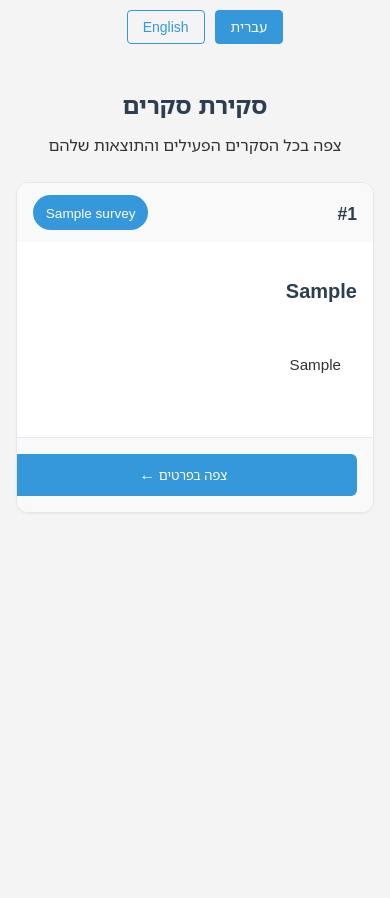
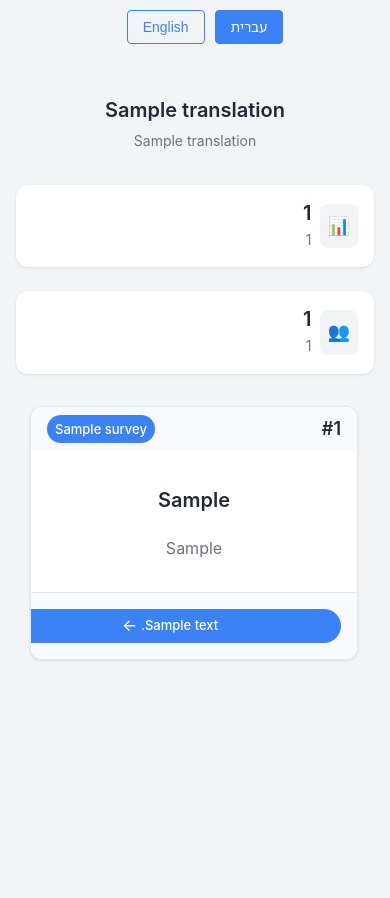
Before and after one commit to ariel-research/budget-survey, a Flask app: template application/templates/dashboard/surveys_overview.html in a window 390 px wide. Before the commit the page ends 513 px from the top, so only its background shows below. Run offline with Flask 3, Linux system fonts and the light colour scheme; the template is opened without the code that fills it: most values are stand-ins (such as "Sample title", 1, 10 or a date in 2020).

Commit message:
refactor(dashboard): Enhance dashboard UI/UX design
- Separate dashboard styles into dedicated CSS file
- Define CSS variables for maintainability
- Reorganize metrics display with compact centered layout
- Improve survey cards grid presentation
- Add proper spacing and alignment
- Optimize responsive design for mobile

```diff
--- /dev/null
+++ b/application/static/css/dashboard_style.css
@@ -0,0 +1,330 @@
+/* ==========================================================================
+   Variables & Settings
+   ========================================================================== */
+   :root {
+    /* Colors */
+    --color-primary: #3B82F6;    /* Blue */
+    --color-success: #10B981;    /* Green */
+    --color-purple: #8B5CF6;     /* Purple */
+
+    /* Text Colors */
+    --color-text-dark: #1f2937;
+    --color-text-light: #6b7280;
+
+    /* Background Colors */
+    --color-background: #F3F4F6;
+    --color-background-light: #ffffff;
+    --color-background-alt: #f8fafc;
+
+    /* Border Colors */
+    --color-border: #e5e7eb;
+
+    /* Shadow values */
+    --shadow-sm: 0 1px 3px rgba(0, 0, 0, 0.1);
+    --shadow-md: 0 4px 6px -1px rgba(0, 0, 0, 0.1);
+
+    /* Spacing */
+    --spacing-xs: 0.25rem;    /* 4px */
+    --spacing-sm: 0.5rem;     /* 8px */
+    --spacing-md: 1rem;       /* 16px */
+    --spacing-lg: 1.5rem;     /* 24px */
+    --spacing-xl: 2rem;       /* 32px */
+
+    /* Font Sizes */
+    --text-xs: 0.8125rem;     /* 13px */
+    --text-sm: 0.875rem;      /* 14px */
+    --text-base: 1rem;        /* 16px */
+    --text-lg: 1.125rem;      /* 18px */
+    --text-xl: 1.25rem;       /* 20px */
+    --text-2xl: 1.875rem;     /* 30px */
+
+    /* Border Radius */
+    --radius-sm: 6px;
+    --radius-md: 8px;
+    --radius-lg: 12px;
+    --radius-full: 9999px;
+
+    /* Transitions */
+    --transition-base: all 0.2s ease;
+}
+
+/* ==========================================================================
+   Base Dashboard Layout
+   ========================================================================== */
+.dashboard-wrapper {
+    min-height: 100vh;
+    background: var(--color-background);
+    font-family: 'Inter', sans-serif;
+}
+
+.dashboard-container {
+    max-width: 1400px;
+    margin: 0 auto;
+    padding: var(--spacing-xl);
+}
+
+/* ==========================================================================
+   Header Styles
+   ========================================================================== */
+   .dashboard-header {
+    text-align: center;
+    margin: var(--spacing-lg) auto var(--spacing-xl);
+    max-width: 600px;
+}
+
+.header-content h1 {
+    margin: 0;
+    margin-bottom: var(--spacing-xs);
+    font-size: var(--text-2xl);
+    color: var(--color-text-dark);
+    font-weight: 600;
+}
+
+.header-description {
+    color: var(--color-text-light);
+    font-size: var(--text-sm);
+    margin: 0 auto;
+    max-width: 450px;
+}
+
+/* ==========================================================================
+   Metrics Summary
+   ========================================================================== */
+   .metrics-summary {
+    display: grid;
+    grid-template-columns: repeat(2, minmax(200px, 250px));
+    gap: var(--spacing-lg);
+    margin: var(--spacing-xl) auto var(--spacing-xl);
+    justify-content: center;
+}
+
+.metric-card {
+    background: var(--color-background-light);
+    padding: var(--spacing-md);
+    border-radius: var(--radius-lg);
+    box-shadow: var(--shadow-sm);
+    display: flex;
+    align-items: center;
+    gap: var(--spacing-sm);
+}
+
+.metric-card:hover {
+    transform: translateY(-2px);
+    box-shadow: var(--shadow-md);
+}
+
+.metric-icon {
+    font-size: var(--text-lg);
+    background: var(--color-background);
+    padding: var(--spacing-sm);
+    border-radius: var(--radius-md);
+}
+
+.metric-content {
+    flex: 1;
+}
+
+.metric-value {
+    font-size: var(--text-xl);
+    font-weight: 600;
+    color: var(--color-text-dark);
+    line-height: 1.2;
+}
+
+.metric-label {
+    color: var(--color-text-light);
+    font-size: var(--text-sm);
+    margin-top: var(--spacing-xs);
+}
+
+/* ==========================================================================
+   Survey Cards Grid
+   ========================================================================== */
+   .surveys-grid {
+    display: grid;
+    grid-template-columns: repeat(auto-fit, minmax(280px, 1fr));
+    gap: var(--spacing-lg);
+    max-width: 1200px;
+    margin: 0 auto;
+    padding: 0 var(--spacing-md);
+}
+
+.survey-card {
+    position: relative;
+    background: var(--color-background-light);
+    border-radius: var(--radius-lg);
+    box-shadow: var(--shadow-sm);
+    transition: var(--transition-base);
+    overflow: hidden;
+    border: 1px solid var(--color-border);
+    max-width: 400px;
+    margin: 0 auto;
+    width: 100%;
+}
+
+.survey-card:hover {
+    transform: translateY(-2px);
+    box-shadow: var(--shadow-md);
+}
+
+.card-link {
+    text-decoration: none;
+    color: inherit;
+    display: flex;
+    flex-direction: column;
+    height: 100%;
+}
+
+/* Card Header */
+.survey-header {
+    padding: var(--spacing-sm) var(--spacing-md);
+    display: flex;
+    justify-content: space-between;
+    align-items: center;
+    background-color: var(--color-background-alt);
+}
+
+.survey-number {
+    font-size: var(--text-lg);
+    font-weight: 600;
+    color: var(--color-text-dark);
+}
+
+.strategy-badge {
+    font-size: var(--text-xs);
+    padding: var(--spacing-xs) var(--spacing-sm);
+    border-radius: var(--radius-full);
+    color: var(--color-background-light);
+    font-weight: 500;
+}
+
+/* Strategy Badge Colors */
+.strategy-badge[data-strategy="optimization_metrics"] { background: var(--color-primary); }
+.strategy-badge[data-strategy="weighted_average_vector"] { background: var(--color-success); }
+.strategy-badge[data-strategy="rounded_weighted_average_vector"] { background: var(--color-purple); }
+
+/* Card Content */
+.survey-content {
+    padding: var(--spacing-md);
+    text-align: center;
+    flex: 1;
+}
+
+.survey-title {
+    font-size: var(--text-xl);
+    font-weight: 600;
+    margin-bottom: var(--spacing-xs);
+    color: var(--color-text-dark);
+}
+
+.survey-description {
+    color: var(--color-text-light);
+    font-size: var(--text-base);
+    line-height: 1.5;
+    margin: 0 auto;
+    max-width: 300px;
+}
+
+/* Card Footer */
+.survey-footer {
+    padding: var(--spacing-md);
+    border-top: 1px solid var(--color-border);
+    text-align: center;
+    background-color: var(--color-background-alt);
+}
+
+/* View Button */
+.btn-view {
+    display: inline-flex;
+    align-items: center;
+    justify-content: center;
+    gap: var(--spacing-xs);
+    padding: var(--spacing-xs) var(--spacing-lg);
+    background: var(--color-primary);
+    color: var(--color-background-light);
+    border-radius: var(--radius-full);
+    font-size: var(--text-xs);
+    font-weight: 500;
+    transition: var(--transition-base);
+    min-width: auto;
+    white-space: nowrap;
+}
+
+.btn-view:hover {
+    transform: translateY(-1px);
+    box-shadow: var(--shadow-md);
+}
+
+.btn-icon {
+    transition: transform 0.2s ease;
+}
+
+.survey-card:hover .btn-icon {
+    transform: translateX(4px);
+}
+
+/* Spacing Utilities */
+.mb-lg {
+    margin-bottom: var(--spacing-lg);
+}
+
+.mx-auto {
+    margin-left: auto;
+    margin-right: auto;
+}
+
+/* ==========================================================================
+   RTL Support
+   ========================================================================== */
+.rtl .btn-icon {
+    transform: scaleX(-1);
+}
+
+.rtl .survey-card:hover .btn-icon {
+    transform: translateX(-4px) scaleX(-1);
+}
+
+/* ==========================================================================
+   Responsive Design
+   ========================================================================== */
+@media (max-width: 1024px) {
+    .surveys-grid {
+        grid-template-columns: repeat(auto-fill, minmax(280px, 1fr));
+    }
+}
+
+@media (max-width: 768px) {
+    .dashboard-container {
+        padding: var(--spacing-md);
+    }
+
+    .dashboard-header {
+        margin-bottom: var(--spacing-lg);
+    }
+
+    .header-content h1 {
+        font-size: var(--text-xl);
+    }
+
+    .survey-header {
+        padding: var(--spacing-sm) var(--spacing-md);
+    }
+
+    .survey-content {
+        padding: var(--spacing-md);
+    }
+
+    .survey-footer {
+        padding: var(--spacing-md);
+    }
+}
+
+@media (max-width: 480px) {
+    .metrics-summary {
+        grid-template-columns: 1fr;
+    }
+
+    .metric-value {
+        font-size: var(--text-xl);
+    }
+}
--- a/application/templates/dashboard/surveys_overview.html
+++ b/application/templates/dashboard/surveys_overview.html
@@ -1,19 +1,49 @@
 {% extends "base.html" %}
 
+{% block additional_css %}
+<link rel="stylesheet" href="{{ url_for('static', filename='css/dashboard_style.css') }}">
+{% endblock %}
+
 {% block content %}
-<div class="surveys-overview">
-    <header class="overview-header">
-        <h1>{{ get_translation('title', 'dashboard') }}</h1>
-        <p class="header-description">{{ get_translation('subtitle', 'dashboard') }}</p>
+<div class="dashboard-wrapper">
+    <div class="dashboard-container">
+        <!-- Header Section -->
+        <header class="dashboard-header">
+            <div class="header-content">
+                <h1>{{ translations.title }}</h1>
+                <p class="header-description">{{ translations.subtitle }}</p>
+            </div>
         </header>
 
+        <!-- Metrics Summary Section -->
+        <div class="metrics-summary">
+            <div class="metric-card">
+                <div class="metric-icon">📊</div>
+                <div class="metric-content">
+                    <div class="metric-value">{{ total_surveys }}</div>
+                    <div class="metric-label">{{ translations.total_surveys }}</div>
+                </div>
+            </div>
+
+            <div class="metric-card">
+                <div class="metric-icon">👥</div>
+                <div class="metric-content">
+                    <div class="metric-value">{{ total_participants }}</div>
+                    <div class="metric-label">{{ translations.total_participants }}</div>
+                </div>
+            </div>
+        </div>
+
+        <!-- Surveys Grid -->
         <div class="surveys-grid">
             {% for survey in surveys %}
             <div class="survey-card">
                 <a href="{{ url_for('answers.show_survey_answers', survey_id=survey.id) }}" class="card-link">
                     <div class="survey-header">
                         <span class="survey-number">#{{ survey.id }}</span>
-                    <span class="strategy-badge" data-strategy="{{ survey.strategy_name }}">{{ survey.strategy_name }}</span>
+                        <span class="strategy-badge" data-strategy="{{ survey.strategy_name }}">
+                            {{ survey.strategy_name }}
+                        </span>
                     </div>
 
                     <div class="survey-content">
@@ -27,7 +57,7 @@
 
                     <div class="survey-footer">
                         <span class="btn btn-view">
-                        <span class="btn-text">{{ get_translation('view_details', 'dashboard') }}</span>
+                            <span class="btn-text">{{ translations.view_details }}</span>
                             <span class="btn-icon">→</span>
                         </span>
                     </div>
@@ -36,4 +66,5 @@
             {% endfor %}
         </div>
     </div>
+</div>
 {% endblock %}
--- a/application/translations.py
+++ b/application/translations.py
@@ -248,8 +248,6 @@ TRANSLATIONS: Dict[str, Dict[str, Dict[str, str]]] = {
     "dashboard": {  # Dashboard page
         "refresh": {"he": "רענן נתונים", "en": "Refresh Data"},
         "last_updated": {"he": "עודכן לאחרונה", "en": "Last Updated"},
-        "total_surveys": {"he": "סך הכל סקרים", "en": "Total Surveys"},
-        "total_participants": {"he": "סך הכל משתתפים", "en": "Total Participants"},
         "completion_rate": {"he": "אחוז השלמה", "en": "Completion Rate"},
         "expand": {"he": "הרחב", "en": "Expand"},
         "download": {"he": "הורד", "en": "Download"},
@@ -266,11 +264,13 @@ TRANSLATIONS: Dict[str, Dict[str, Dict[str, str]]] = {
         "user_id": {"he": "מזהה המשתמש", "en": "User ID"},
         "survey": {"he": "סקר", "en": "Survey"},
         "strategy": {"he": "אסטרטגיה", "en": "Strategy"},
-        "title": {"he": "סקירת סקרים", "en": "Surveys Overview"},
+        "title": {"he": "פאנל הסקרים", "en": "Surveys Overview"},
         "subtitle": {
             "he": "צפה בכל הסקרים הפעילים והתוצאות שלהם",
             "en": "View all active surveys and their results",
         },
+        "total_surveys": {"he": "סך כל הסקרים", "en": "Total Surveys"},
+        "total_participants": {"he": "סך כל המשתתפים", "en": "Total Participants"},
         "view_details": {"he": "צפה בפרטים", "en": "View Details"},
     },
     "answers": {  # Answers page
```
Also changed, not shown: application/routes/dashboard.py (+31 -51 lines), application/services/dashboard_service.py (added, +68 -0 lines). Lines whose indentation alone changed are shown as unchanged.
